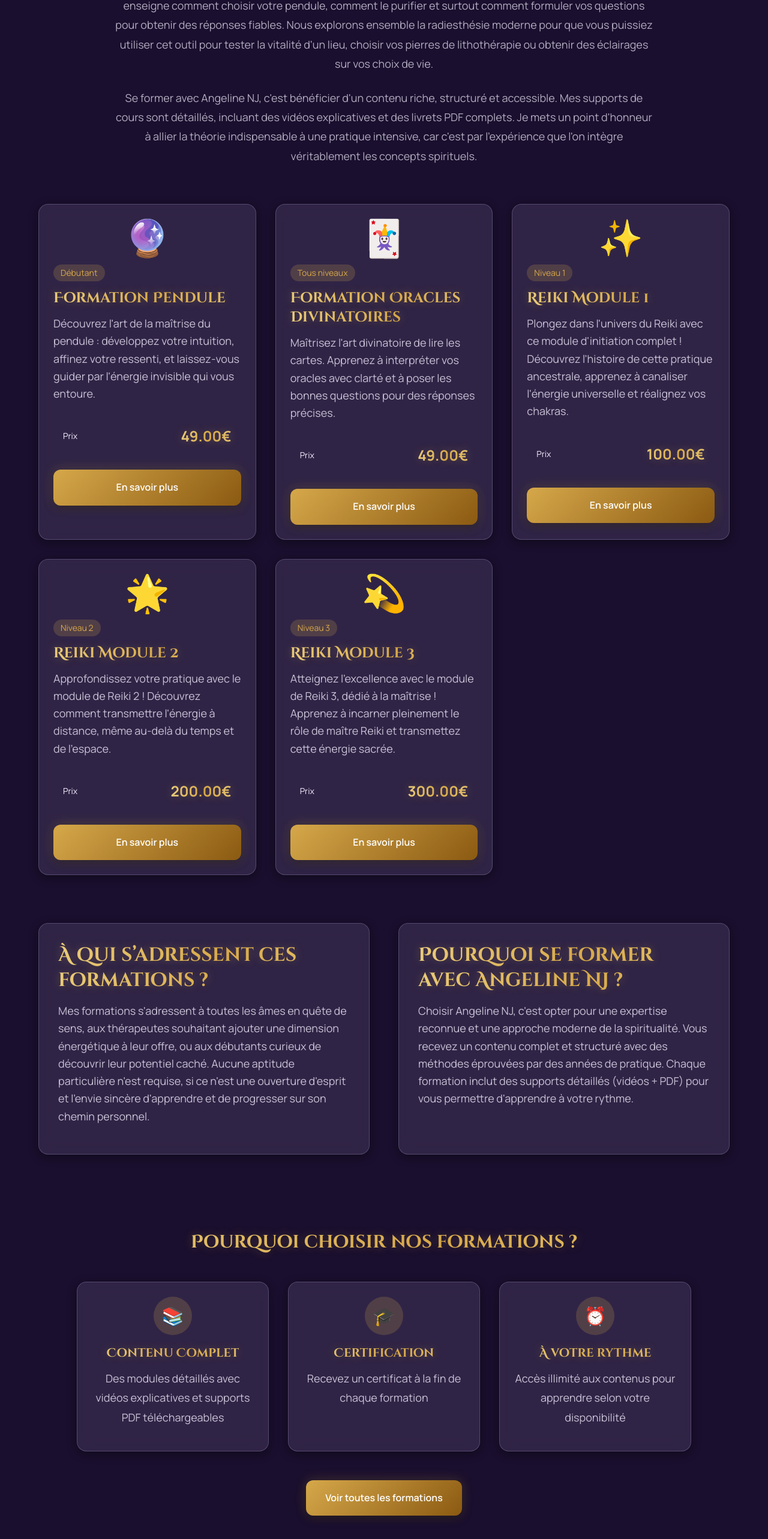
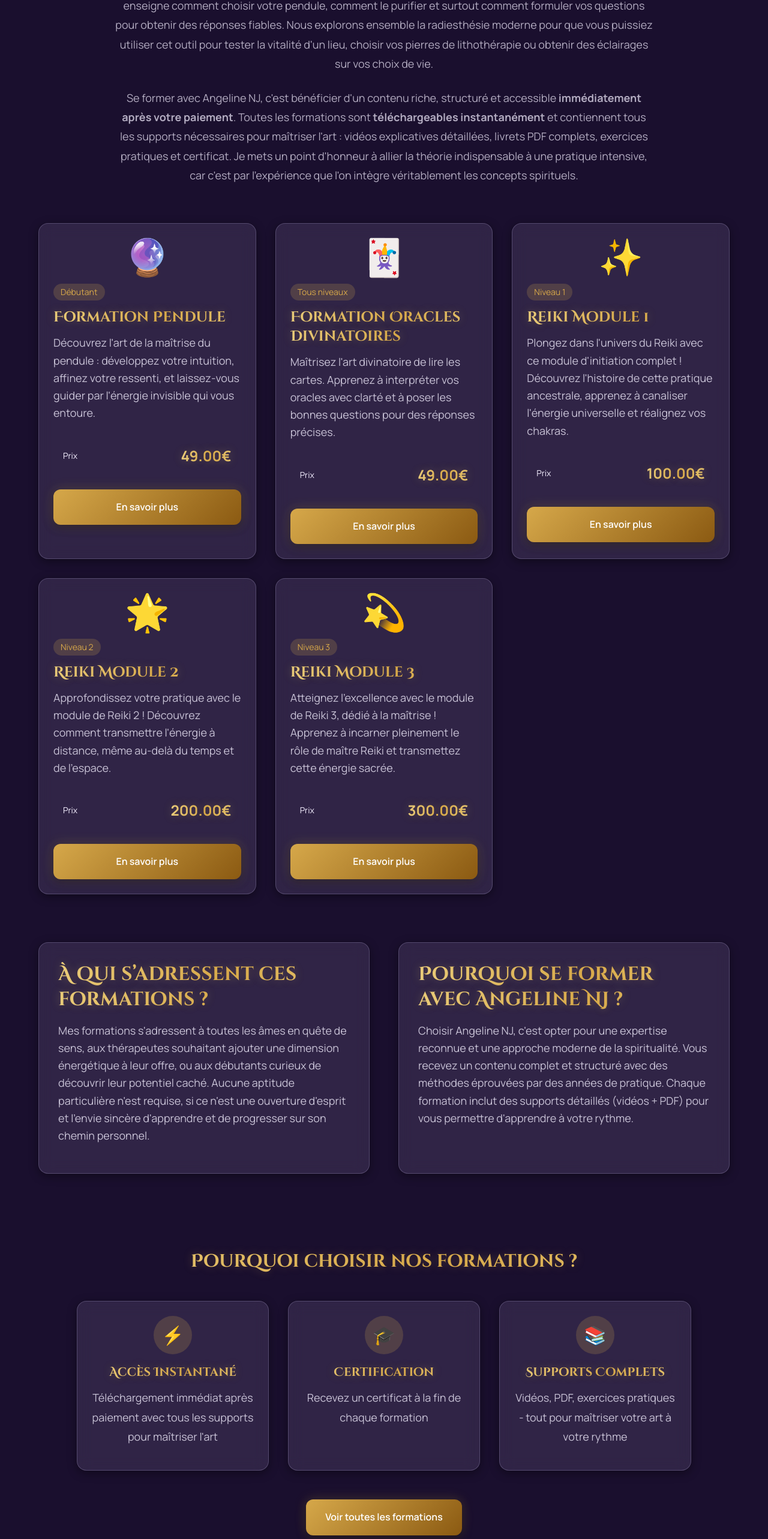
Before and after one commit to Shahil-AppDev/angeline-nj, a Next.js app: page /formations in a window 1280 px wide. Shown: the part 1072-3638 px from the top of the page at 60% size. Built offline with nearby package versions, Linux system fonts and the light colour scheme.

Commit message:
Formations: téléchargement immédiat après paiement avec tous les supports pour maîtriser l'art

```diff
--- a/app/formations/page.tsx
+++ b/app/formations/page.tsx
@@ -101,7 +101,7 @@ export default function FormationsPage() {
                 En complément du Reiki, je propose une formation dédiée au <strong>pendule divinatoire</strong>. Souvent perçu comme mystérieux, le pendule est en réalité une extension de notre propre intuition. Cet atelier pratique vous enseigne comment choisir votre pendule, comment le purifier et surtout comment formuler vos questions pour obtenir des réponses fiables. Nous explorons ensemble la radiesthésie moderne pour que vous puissiez utiliser cet outil pour tester la vitalité d'un lieu, choisir vos pierres de lithothérapie ou obtenir des éclairages sur vos choix de vie.
               </p>
               <p>
-                Se former avec Angeline NJ, c'est bénéficier d'un contenu riche, structuré et accessible. Mes supports de cours sont détaillés, incluant des vidéos explicatives et des livrets PDF complets. Je mets un point d'honneur à allier la théorie indispensable à une pratique intensive, car c'est par l'expérience que l'on intègre véritablement les concepts spirituels.
+                Se former avec Angeline NJ, c'est bénéficier d'un contenu riche, structuré et accessible <strong>immédiatement après votre paiement</strong>. Toutes les formations sont <strong>téléchargeables instantanément</strong> et contiennent tous les supports nécessaires pour maîtriser l'art : vidéos explicatives détaillées, livrets PDF complets, exercices pratiques et certificat. Je mets un point d'honneur à allier la théorie indispensable à une pratique intensive, car c'est par l'expérience que l'on intègre véritablement les concepts spirituels.
               </p>
             </div>
           </motion.div>
@@ -209,13 +209,13 @@ export default function FormationsPage() {
             <div className="grid grid-cols-1 md:grid-cols-3 gap-8 max-w-5xl mx-auto mt-12">
               <div className="glass-card p-6">
                 <div className="w-16 h-16 rounded-full bg-gold-2/20 flex items-center justify-center mx-auto mb-4">
-                  <span className="text-3xl">📚</span>
+                  <span className="text-3xl">⚡</span>
                 </div>
                 <h3 className="font-serif text-xl font-semibold text-gold font-title mb-3">
-                  Contenu Complet
+                  Accès Instantané
                 </h3>
                 <p className="text-text-2">
-                  Des modules détaillés avec vidéos explicatives et supports PDF téléchargeables
+                  Téléchargement immédiat après paiement avec tous les supports pour maîtriser l'art
                 </p>
               </div>
 
@@ -233,13 +233,13 @@ export default function FormationsPage() {
 
               <div className="glass-card p-6">
                 <div className="w-16 h-16 rounded-full bg-gold-2/20 flex items-center justify-center mx-auto mb-4">
-                  <span className="text-3xl">⏰</span>
+                  <span className="text-3xl">📚</span>
                 </div>
                 <h3 className="font-serif text-xl font-semibold text-gold font-title mb-3">
-                  À votre rythme
+                  Supports Complets
                 </h3>
                 <p className="text-text-2">
-                  Accès illimité aux contenus pour apprendre selon votre disponibilité
+                  Vidéos, PDF, exercices pratiques - tout pour maîtriser votre art à votre rythme
                 </p>
               </div>
             </div>
```
